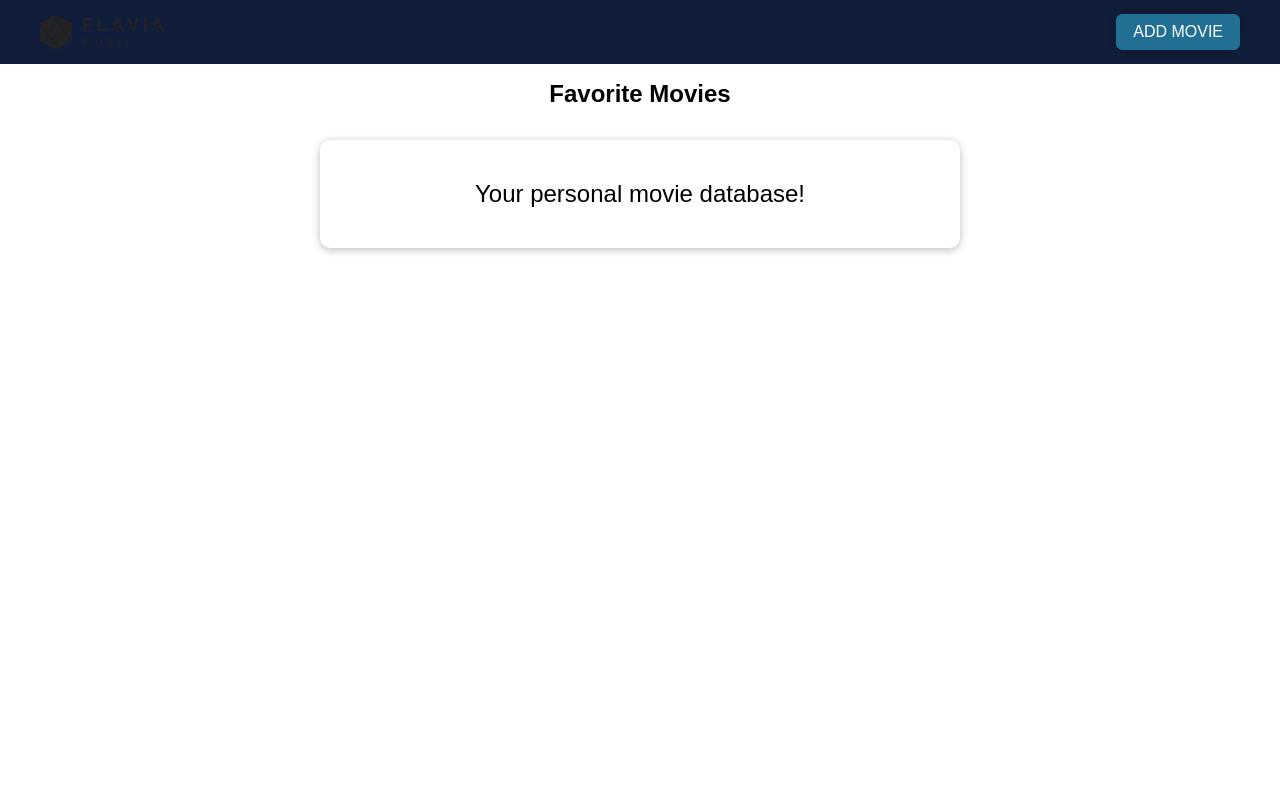
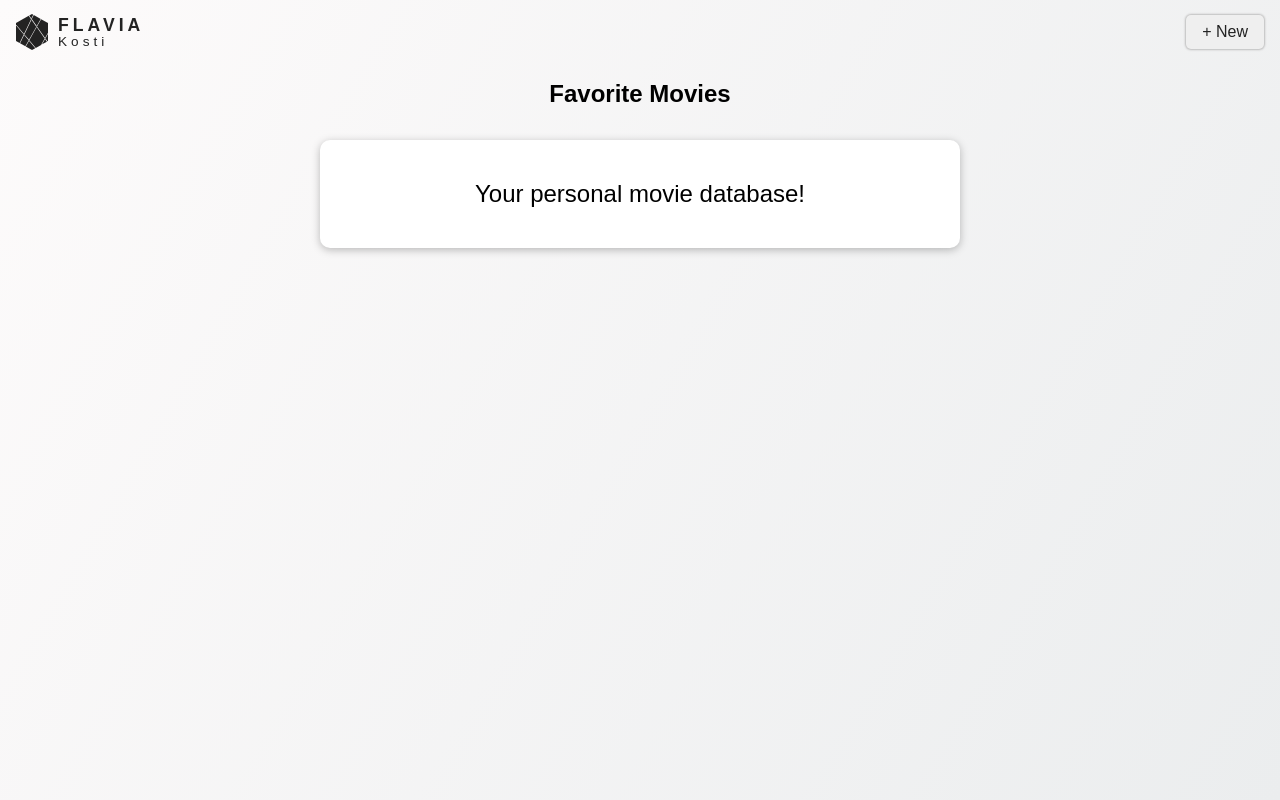
Before and after one commit to flavia3107/javascript-working-with-dom, a plain HTML site: page index.html in a window 1280 px wide. Drawn offline with Linux system fonts and the light colour scheme.

Commit message:
Movies: Re-design P2

```diff
--- a/assets/styles/app.css
+++ b/assets/styles/app.css
@@ -4,10 +4,12 @@
 
 html {
   font-family: sans-serif;
+  min-height: 100%;
 }
 
 body {
   margin: 0;
+  background-image: linear-gradient(120deg, #fdfbfb 0%, #ebedee 100%);
 }
 
 button:focus {
@@ -20,19 +22,17 @@ header {
   display: flex;
   justify-content: space-between;
   align-items: center;
-  padding: 0 2.5rem;
-  background: #101e3b;
+  padding: 0 1rem;
 }
 
 header button {
   font: inherit;
   padding: 0.5rem 1rem;
-  background: #216f93;
-  border: 1px solid #216f93;
-  color: white;
-  border-radius: 6px;
-  box-shadow: 0 1px 8px rgba(0, 0, 0, 0.26);
+  border: none;
+  color: #232323;
+  border-radius: 5px;
   cursor: pointer;
+  box-shadow: 0 0 2px 1px #bdbdbd;
 }
 
 header button:hover,
@@ -203,7 +203,7 @@ input:focus {
   margin: 1rem auto;
   padding: 0.5rem 2rem;
   display: grid;
-  grid-template-columns: repeat(auto-fill, minmax(17rem, 1fr));
+  grid-template-columns: repeat(auto-fill, minmax(16rem, 1fr));
 }
 
 #backdrop {
--- a/index.html
+++ b/index.html
@@ -46,7 +46,7 @@
         <span>Kosti</span>
       </div>
     </a>
-    <button>ADD MOVIE</button>
+    <button>+ New</button>
   </header>
 
   <main>
```
Also changed, not shown: assets/old.png (added).
